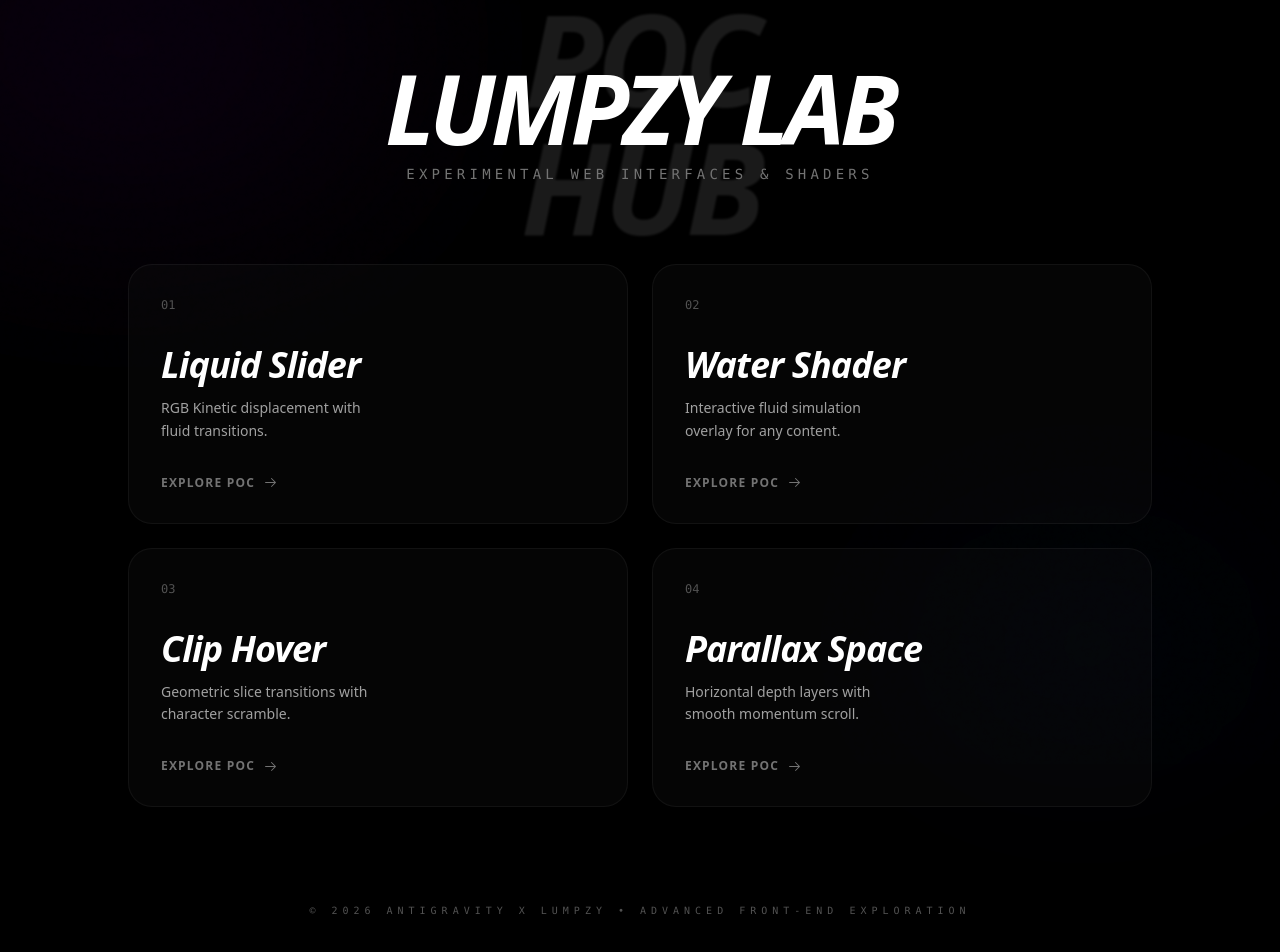
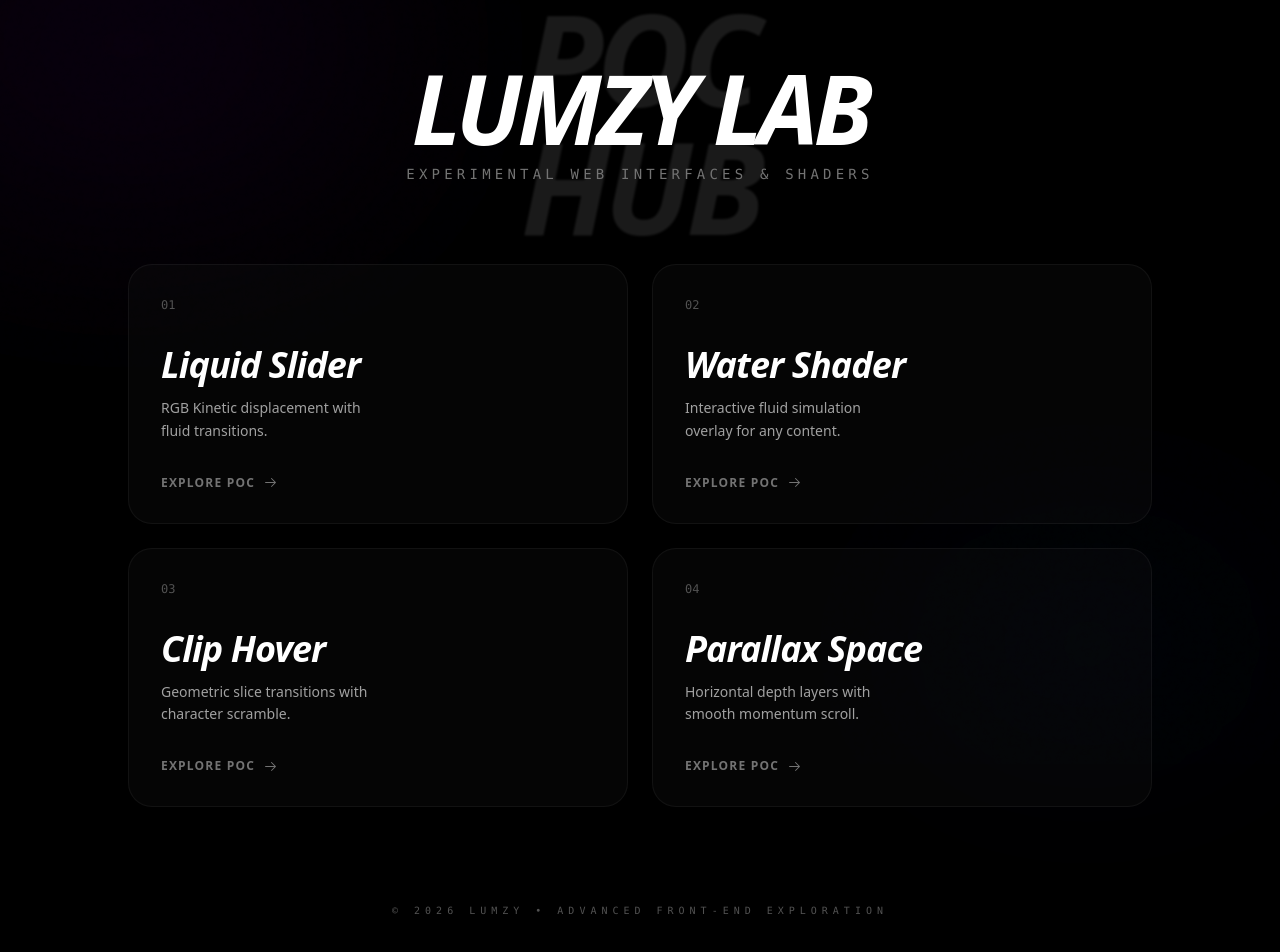
Before and after one commit to mond-tech/Lumzy-POC, a Next.js app: page / in a window 1280 px wide. Shown: the part 36-988 px from the top of the page. Built offline with nearby package versions, Linux system fonts and the light colour scheme.

Commit message:
target_blank added

```diff
--- a/app/page.tsx
+++ b/app/page.tsx
@@ -54,7 +54,7 @@ export default function Home() {
           </h1>
           <div className="relative">
             <h1 className="text-6xl md:text-8xl font-black italic tracking-tighter uppercase mb-2">
-              Lumpzy Lab
+              Lumzy Lab
             </h1>
             <p className="text-neutral-500 font-mono text-sm tracking-[0.3em] uppercase">
               Experimental Web Interfaces & Shaders
@@ -68,6 +68,8 @@ export default function Home() {
             <Link
               key={poc.path}
               href={poc.path}
+              target="_blank"
+              rel="noopener noreferrer"
               className="group relative block p-8 rounded-3xl border border-white/5 bg-white/[0.02] hover:bg-white/[0.05] transition-all duration-500 overflow-hidden"
             >
               <div className={`absolute inset-0 bg-gradient-to-br ${poc.color} opacity-0 group-hover:opacity-100 transition-opacity duration-700`} />
@@ -94,7 +96,7 @@ export default function Home() {
 
         {/* Footer info */}
         <footer className="mt-24 text-neutral-600 font-mono text-[10px] uppercase tracking-[0.5em] pb-12">
-          &copy; 2026 Antigravity x Lumpzy • Advanced Front-end Exploration
+          &copy; 2026 Lumzy • Advanced Front-end Exploration
         </footer>
       </div>
     </main>
```
